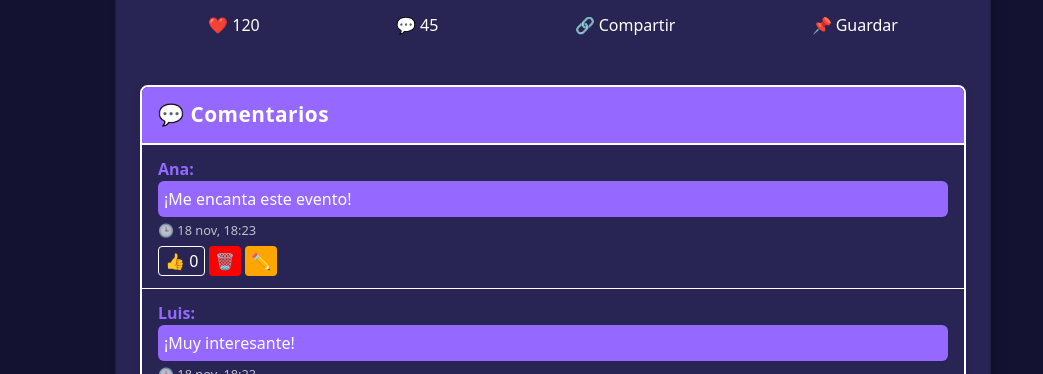
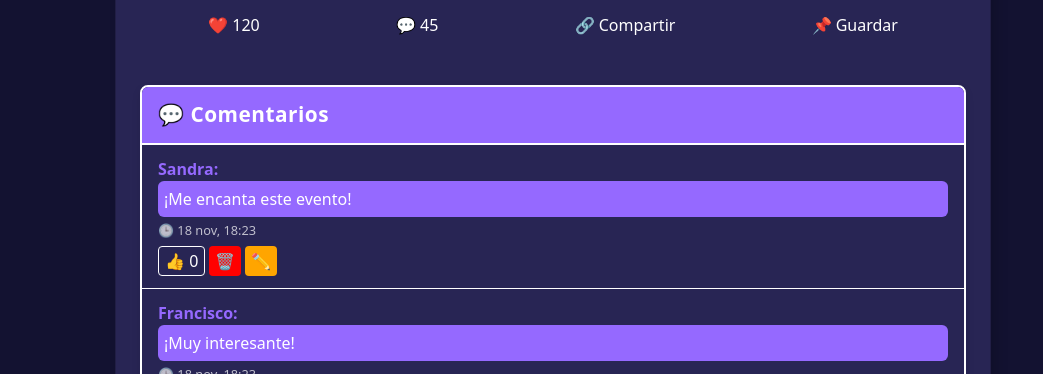
Before and after one commit to IFCD0022-CIFO-Violeta-2025/fullstack-JS-final-project, a React app in the folder proyecto-final/frontend/: page /event in a window 1280 px wide. Shown: the part 2102-2476 px from the top of the page, without its empty margins (237-1280 px from the left). Built offline with nearby package versions, Linux system fonts and the light colour scheme; no server answers; the HTML template or start-up script is replaced by a standard one.

Commit message:
feat: se agregó que al escribir un comentario, la primera letra sea mayúscula

```diff
--- a/proyecto-final/frontend/src/components/ComentariosEvento.jsx
+++ b/proyecto-final/frontend/src/components/ComentariosEvento.jsx
@@ -7,7 +7,7 @@ import Boton from "./Boton"
 // Mock DB inicial
 const mockComentariosDB = [
   {
-    usuario: "Ana",
+    usuario: "Sandra",
     mensaje: "¡Me encanta este evento!",
     hora: new Date().toLocaleString("es-ES", {
       hour: "2-digit",
@@ -18,7 +18,7 @@ const mockComentariosDB = [
     likes: [], // ahora es array de usuarios que dieron like
   },
   {
-    usuario: "Luis",
+    usuario: "Francisco",
     mensaje: "¡Muy interesante!",
     hora: new Date().toLocaleString("es-ES", {
       hour: "2-digit",
@@ -290,8 +290,18 @@ const ComentariosEvento = ({ admin = true, user = "EstoEsUnUsuario" }) => {
           className="form-control"
           value={nuevoComentario}
           onChange={(e) => {
-            if (e.target.value.length <= 400) {
-              setNuevoComentario(e.target.value)
+            let valor = e.target.value
+            if (valor.length <= 400) {
+              const primeraLetraI = valor.search(/[a-zA-Z]/)
+
+              if (primeraLetraI !== -1) {
+                valor =
+                  valor.slice(0, primeraLetraI) +
+                  valor.charAt(primeraLetraI).toUpperCase() +
+                  valor.slice(primeraLetraI + 1)
+              }
+              setNuevoComentario(valor)
+              /*  setNuevoComentario(valor.charAt(0).toUpperCase() + valor.slice(1)) */
             }
           }}
           placeholder="Escribe tu comentario aquí..."
@@ -319,7 +329,7 @@ export default ComentariosEvento
 -V arreglar el campo de texto que no se abra hasta el infinito
 -V botones abajo
 -V limitar numero de letras en comentario
-- la primera letra en comentarios que sea mayuscula
+-V la primera letra en comentarios que sea mayuscula
 - ordenar comentarios por fecha
 - colores y componetizar
 - admin en false
```
